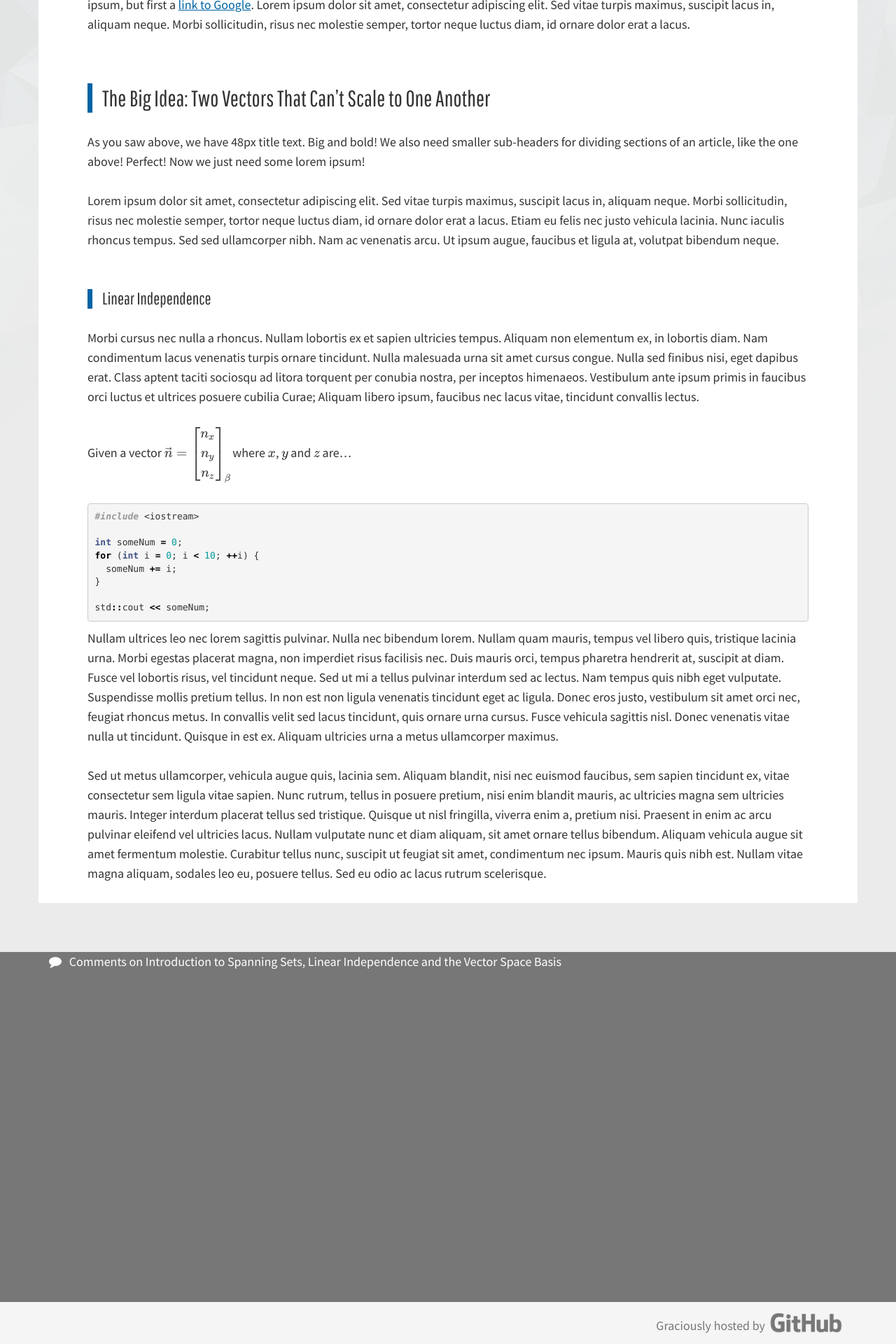
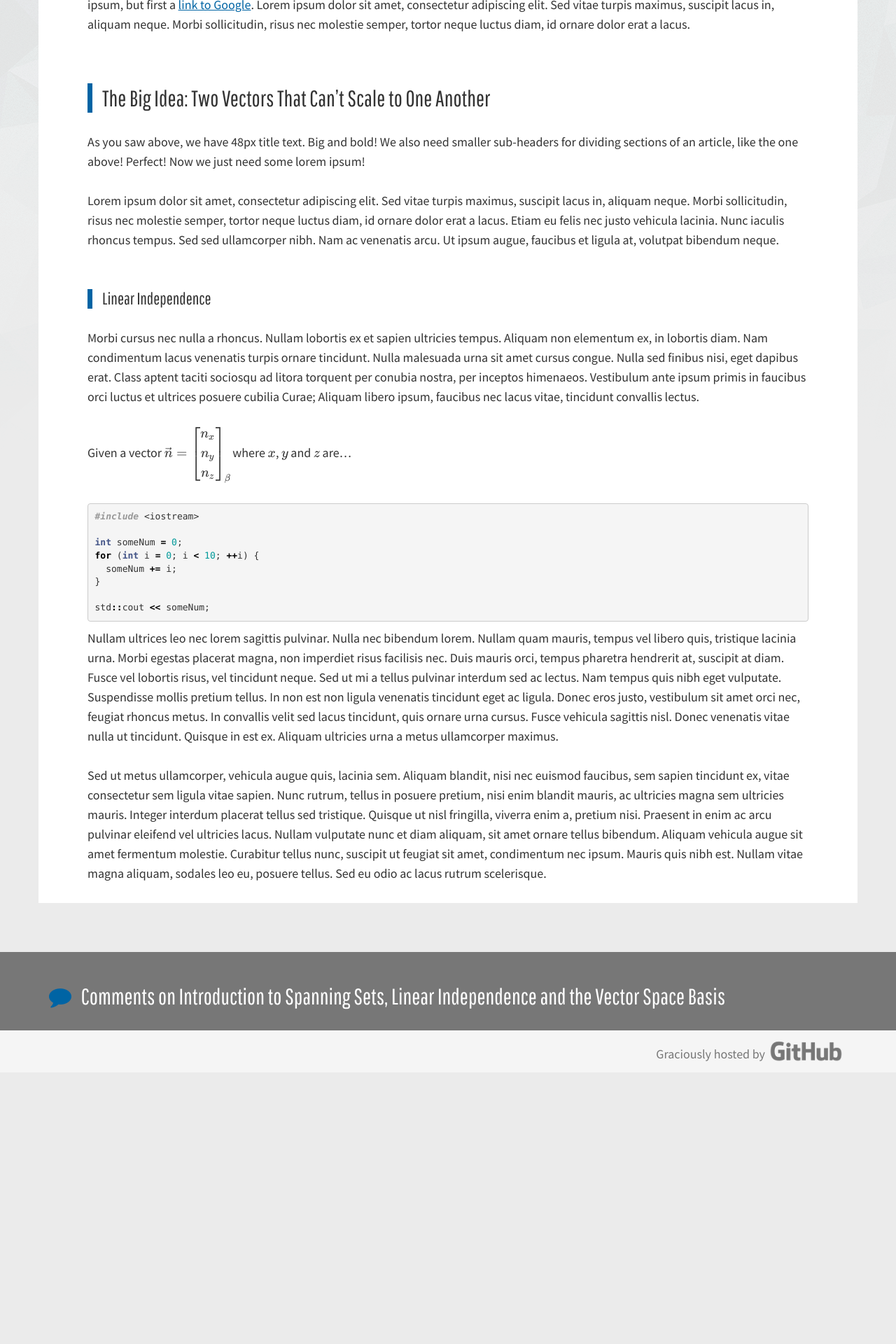
Before and after one commit to aarondgordon/aarondgordon.github.io, a Jekyll site: the page built from _posts/2016-8-24-introduction-to-spanning-sets-linear-independence-and-the-vector-space-basis.md, in a window 1280 px wide. Shown: the part 805-2725 px from the top of the page at 70% size. Built offline with Jekyll 4.4.1, drawn with Linux system fonts in a browser that asks for light colours; nearby versions of some CDN libraries; formulas are drawn with MathJax 3; comment, search, counter and statistics services are not loaded; after the commit the page ends 2337 px from its top, so only the background shows below that.

Commit message:
Styled comments title

```diff
--- a/assets/css/layout.css
+++ b/assets/css/layout.css
@@ -266,9 +266,20 @@ a:hover, a:active {
 }
 
 .comments-wrapper {
-  min-height: 500px;
   background: #777777;
   color: #fff;
+}
+
+.comments-title {
+  font-family: 'Pathway Gothic One', sans-serif;
+  margin-top: 1.313em; /* 3 x baseline | 42px/32px */
+  margin-bottom: 0.875em; /* 2 x baseline | 28px/32px */
+  font-size: 1.778em; /* 32px/18px */
+  line-height: 1.313; /* 3 x baseline | 42px/32px*/
+}
+
+.comments-title .fa {
+  color: #0064a4;
 }
 
 .footer {
```
